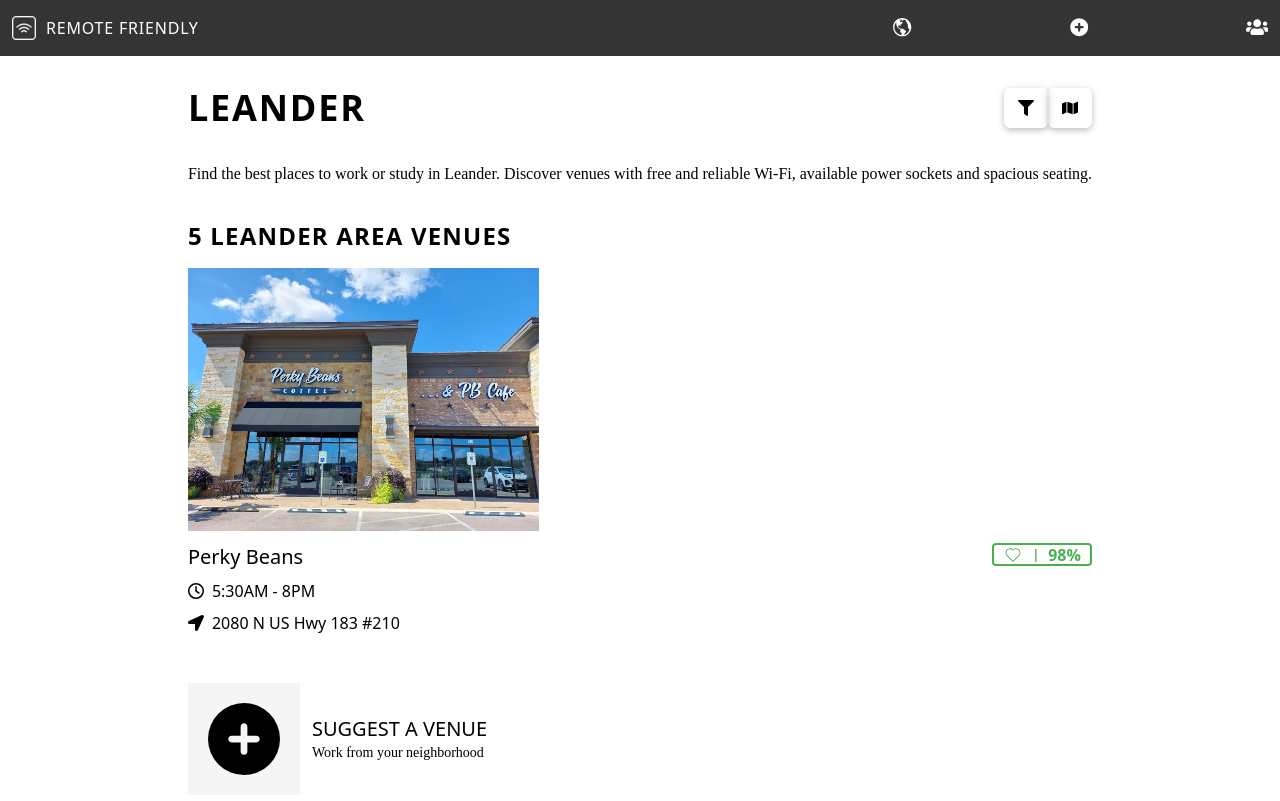
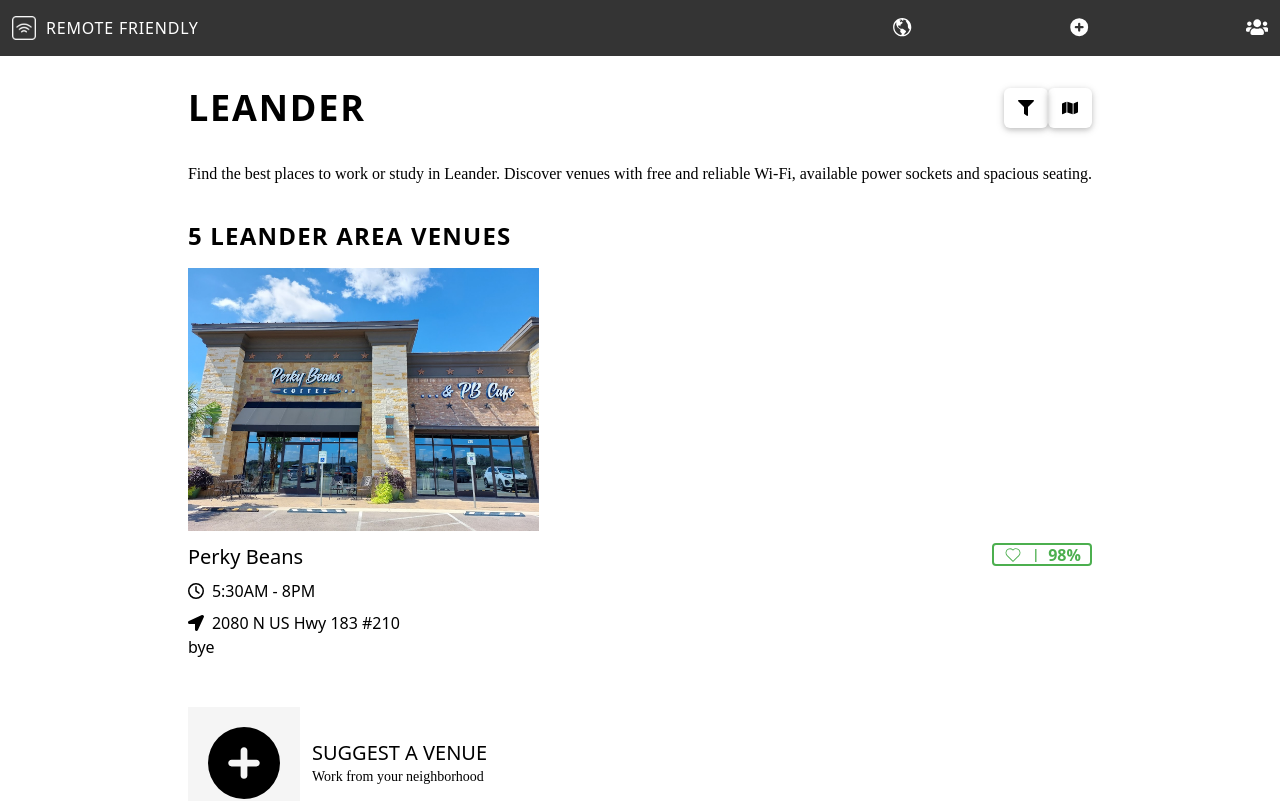
Before and after one commit to roodhouse/python-coffee-shops, a React (Create React App) app in the folder frontend/: page / in a window 1280 px wide. Shown: the top 801 px of the page. Built offline with nearby package versions, Linux system fonts and the light colour scheme.

Commit message:
icon click logic worked on

```diff
--- a/frontend/src/components/home/Hero.jsx
+++ b/frontend/src/components/home/Hero.jsx
@@ -14,6 +14,12 @@
     if( icon.classList.contains('bg-[white]') ) {
       icon.classList.replace('bg-[white]', 'bg-[#343434]')
       icon.classList.replace('text-[black]', 'text-[white]')
+      let iconCategoryName = icon.parentElement.getAttribute('data-type')
+      let iconLabel = icon.getAttribute('data-type')
+      let iconCategory = detailQuestions.filter((cat) => cat.category === iconCategoryName)
+      let iconItem = iconCategory[0].questions.filter((item) => item.label === iconLabel)
+      // pull out the icon and label from the array and create new object with them, then put then in the placeIcons array
+      console.log(iconItem)
     } else {
       icon.classList.replace('bg-[#343434]', 'bg-[white]')
       icon.classList.replace('text-[white]', 'text-[black]')
@@ -32,9 +38,9 @@
                     <div id={category.category+'FilterHeadingContainer'} className='mb-2'>
                       <h2>{category.category}</h2>
                     </div>
-                    <div id={category.category+'ItemContainer'} className='flex flex-wrap text-xl'>
+                    <div id={category.category+'ItemContainer'} data-type={category.category} className='flex flex-wrap text-xl'>
                       { category.questions.map((question) => (
-                        <div id={question.label+'Container'} className='flex flex-wrap justify-center items-center text-center w-20 h-20 text-sm py-5 rounded m-3 bg-[white] text-[black]' onClick={handleClick}>
+                        <div id={question.label+'Container'} data-type={question.label} className='flex flex-wrap justify-center items-center text-center w-20 h-20 text-sm py-5 rounded m-3 bg-[white] text-[black]' onClick={handleClick}>
                           <div id={question.label+'IconContainer'}>
                             {question.icon}
                           </div>
--- a/frontend/src/components/home/hero/heroIcons/HeroIcons.jsx
+++ b/frontend/src/components/home/hero/heroIcons/HeroIcons.jsx
@@ -13,8 +13,7 @@
 
   return (
     <>
-      <div id="heroIconsContainer" className='flex flex-nowrap '>
-        {/* <div id="filterIconWrapper" className='cursor-pointer px-2 py-3 w-11 flex justify-center shadow-[0_2px_5px_0_rgba(0,0,0,0.16),0_2px_10px_0_rgba(0,0,0,0.12)] rounded-md' onClick={handleClick}> */}
+      <div id="heroIconsContainer" className='flex flex-nowrap'>
         <div id="filterIconWrapper" className={`${filter ? 'bg-[#343434] text-white' : 'bg-white text-black'} cursor-pointer px-2 py-3 w-11 flex justify-center shadow-[0_2px_5px_0_rgba(0,0,0,0.16),0_2px_10px_0_rgba(0,0,0,0.12)] rounded-md`} onClick={handleClick}>
             <FilterIcon />
         </div>
--- a/frontend/src/components/home/places/placesCard/placesDetails/PlaceEssentials.jsx
+++ b/frontend/src/components/home/places/placesCard/placesDetails/PlaceEssentials.jsx
@@ -4,6 +4,8 @@
 import PlaceHours from './placeEssentials/PlaceHours'
 
 function PlaceEssentials() {
+
+    let placeIcons = [{label: 'hi', icon: 'bye'}]
   return (
     <>
         <div id="placeEssentialsContainer">
@@ -16,6 +18,13 @@
             <div id="placeLocationWrapper">
                 <PlaceLocation margin={'mr-2'} />
             </div>
+            {placeIcons.length > 0 ? (
+                placeIcons.map((icon) => (
+                    <div id={icon.label+'PlaceContainer'}>
+                        {icon.icon}
+                    </div>
+                ))
+            ) : ''}
         </div>
     </>
   )
```
